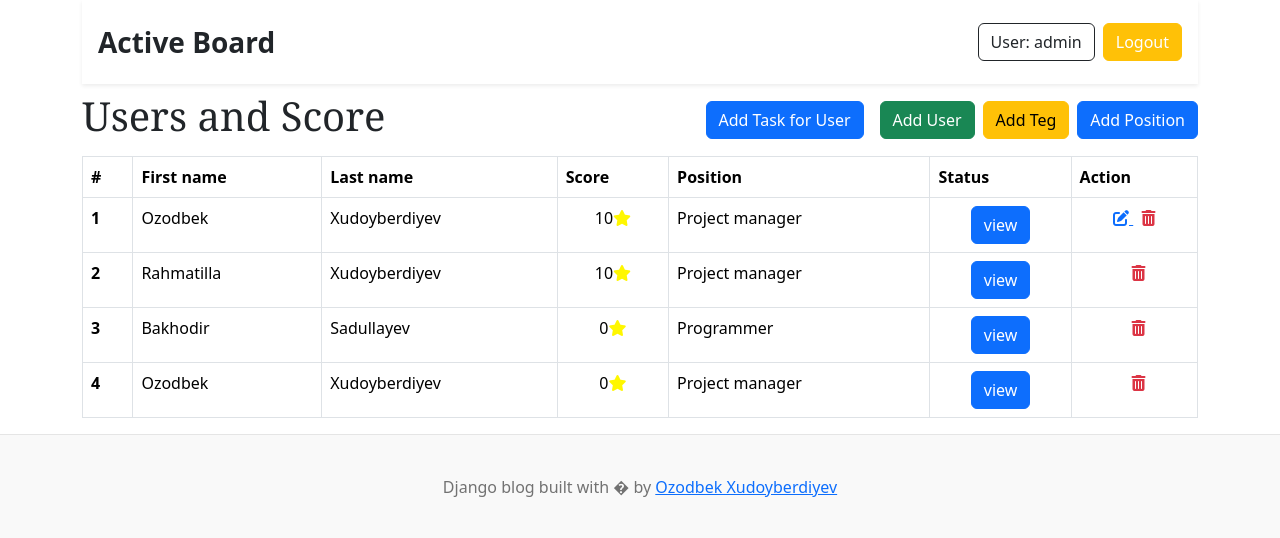
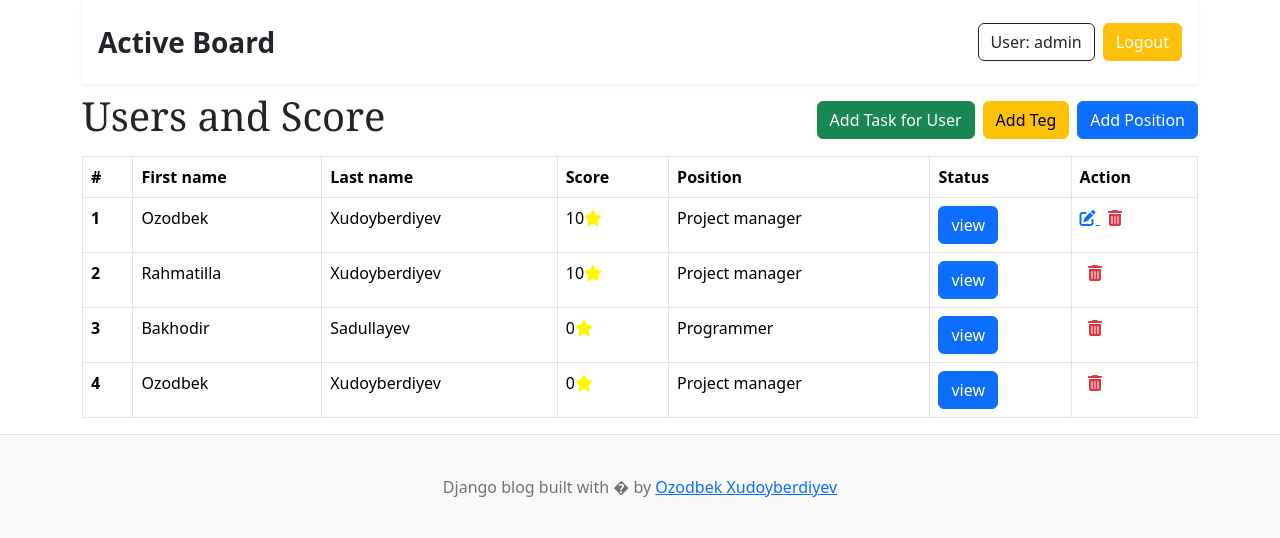
Before and after one commit to Ozodbek3105/Active-Board, a Django app: page / in a window 1280 px wide. Shown: the top 538 px of the page. Run offline with Django 5.2, Linux system fonts and the light colour scheme; a user stored in the database is signed in; data comes from the database, SQL or seed files in the repository; both versions use the stored data as it was after the commit; some libraries are stand-ins or nearby versions.

Commit message:
User qoshish foydalanuvchilar uchun endi yopiq

```diff
--- a/templates/base.html
+++ b/templates/base.html
@@ -59,7 +59,7 @@
         {% endblock %}
 
     </div>
-    <footer class="blog-footer">
+    <footer class="blog-footer text-center">
       <p>Django blog built with � by <a href="https://github.com/Ozodbek3105">Ozodbek Xudoyberdiyev</a></p>
     </footer>
 </body>
--- a/templates/index.html
+++ b/templates/index.html
@@ -7,12 +7,12 @@
     <h1>Users and Score</h1>
 
     <div class="d-grid gap-2 d-md-flex justify-content-md-end">
-      <a class="btn btn-primary me-md-2" href="{% url 'add_task' %}" type="button">Add Task for User</a>
-      <a class="btn btn-success" href="{% url 'add_user' %}" type="button">Add User</a>
+      <a class="btn btn-success" href="{% url 'add_task' %}" type="button">Add Task for User</a>
       <a class="btn btn-warning" href="{% url 'add_teg' %}" type="button">Add Teg</a>
       <a class="btn btn-primary" href="{% url 'add_position' %}" type="button">Add Position</a>
     </div>
   </div>
+  <div class="col-12" style="overflow-x: auto;">
     <table class="table table-bordered">
       <thead>
         <tr>
@@ -31,9 +31,9 @@
           <th scope="row">{{forloop.counter}}</th>
           <td>{{user.user.first_name}}</td>
           <td>{{user.user.last_name}}</td>
-          <td class="text-center">{{user.score}}<i class="fa-solid fa-star " style="color: #fff700;"></i></td>
+          <td class="">{{user.score}}<i class="fa-solid fa-star " style="color: #fff700;"></i></td>
           <td>{{user.position}}</td>
-          <td class="text-center">
+          <td >
             <a
               type="button"
 
@@ -43,7 +43,7 @@
               view</a
             >
           </td>
-          <td  class="text-center">
+          <td  class="">
               {% if request.user.id == user.user.id %}
               <a href="{% url 'edit_user' user.id %}">
                 <i class="fa-solid fa-pen-to-square"></i>
@@ -61,7 +61,7 @@
         {% endfor %}
       </tbody>
     </table>
-
+  </div>
 {% else %}
 
 <h5>You don't have permission.You should register or login</h5>
--- a/templates/login.html
+++ b/templates/login.html
@@ -6,6 +6,6 @@
 <form action="{% url 'login' %}" class="col-12" method="post" style="width: 500px; margin: auto;">
    {% csrf_token %}
    {{form|crispy}}
-  <button type="submit" class="btn btn-primary">Save</button>
+  <button type="submit" class="btn btn-primary">Login</button>
 </form>
 {% endblock %}
--- a/templates/register.html
+++ b/templates/register.html
@@ -13,7 +13,7 @@
     type="submit"
     class="btn btn-primary"
   >
-    Save
+    Register
   </button>
 </form>
 {% endblock %}
```
Also changed, not shown: users/forms.py (+18 -6 lines), db.sqlite3.
